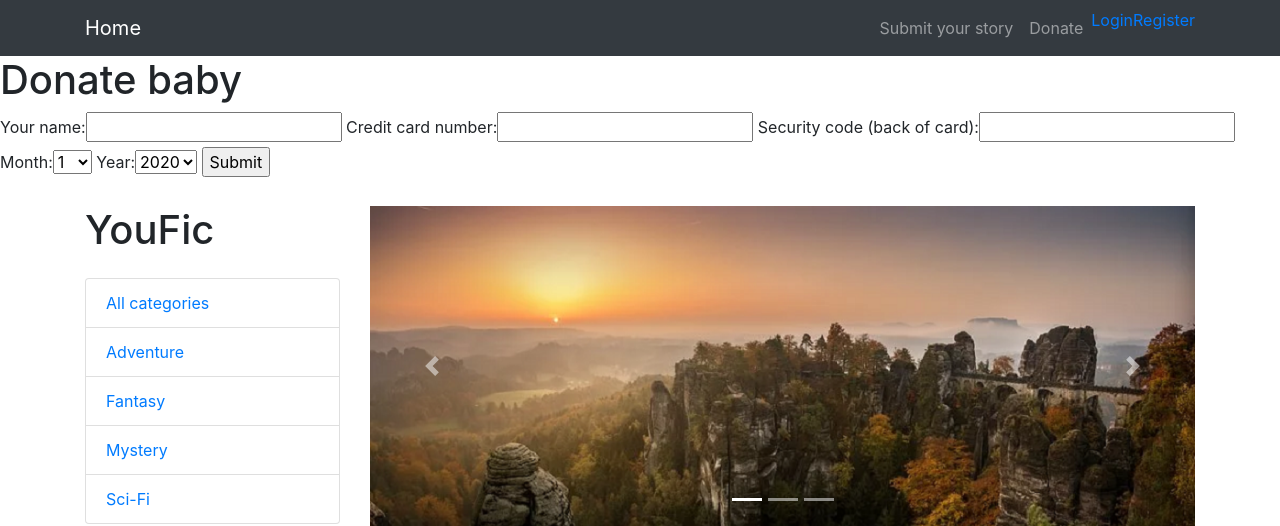
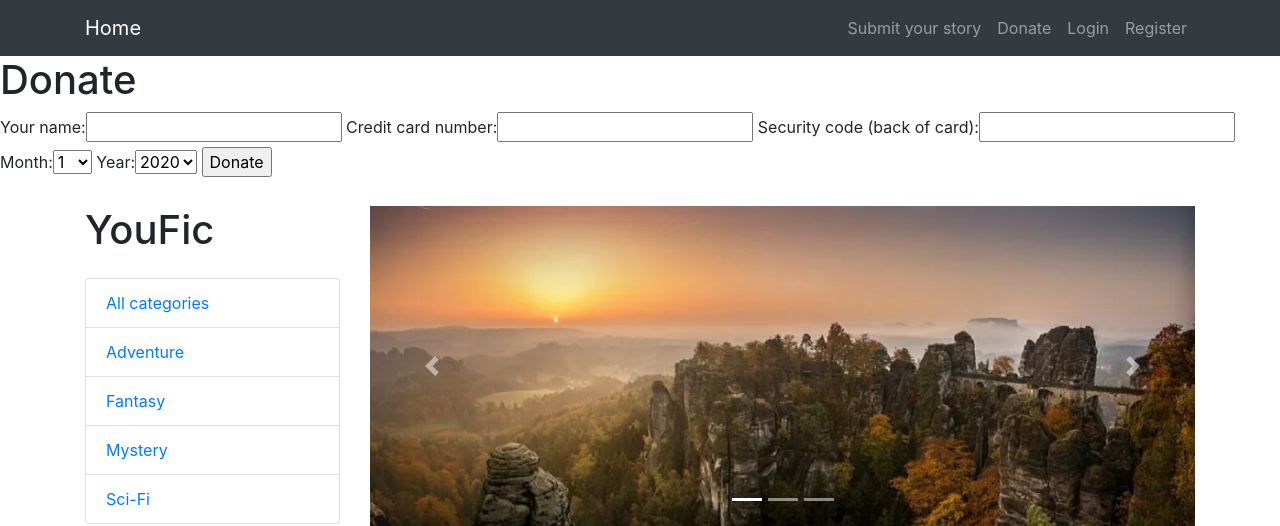
Before and after one commit to andrewdempsey2018/youfic, a Django app: page /donate/donate/ in a window 1280 px wide. Shown: the top 526 px of the page. Run offline with Django 3.2, Linux system fonts and the light colour scheme; some libraries are stand-ins or nearby versions.

Commit message:
Fixed navbar (inconsistent styles on some buttons)

```diff
--- a/donate/templates/donate.html
+++ b/donate/templates/donate.html
@@ -1,12 +1,12 @@
 {% extends 'base.html' %}
 
 {% block content %}
-<h1>Donate baby</h1>
+<h1>Donate</h1>
 
-<form action="/your-name/" method="post">
+<form action="" method="POST">
     {% csrf_token %}
     {{  form  }}
-    <input type="submit" value="Submit">
+    <input type="submit" value="Donate">
 </form>
 
 
--- a/donate/views.py
+++ b/donate/views.py
@@ -7,22 +7,3 @@ from .forms import NameForm
 def donate(request):
     form = NameForm()
     return render(request, "donate.html", {'form': form})
-
-
-def get_name(request):
-    # if this is a POST request we need to process the form data
-    if request.method == "POST":
-        # create a form instance and populate it with data from the request:
-        form = NameForm(request.POST)
-        # check whether it's valid:
-        if form.is_valid():
-            # process the data in form.cleaned_data as required
-            # ...
-            # redirect to a new URL:
-            return HttpResponseRedirect("/thanks/")
-
-    # if a GET (or any other method) we'll create a blank form
-    else:
-        form = NameForm()
-
-    return render(request, "name.html", {"form": form})
--- a/story/views.py
+++ b/story/views.py
@@ -37,8 +37,8 @@ def read(request):
     return render(request, "story/read.html", {"story": story})
 
 
-def submit(request):
-    return render(request, "story/submit.html")
+#def submit(request):
+ #   return render(request, "story/submit.html")
 
 def submit(request):
     if request.method == "POST":
--- a/templates/base.html
+++ b/templates/base.html
@@ -48,11 +48,19 @@
             <a class="nav-link" href="{% url 'donate' %}">Donate</a>
           </li>
           {% if user.is_authenticated %}
-          <li><a href="{% url 'profile' %}">Profile</a></li>
-          <li><a href="{% url 'logout' %}">Logout</a></li>
+          <li class="nav-item">
+            <a class="nav-link" href="{% url 'profile' %}">Profile</a>
+          </li>
+          <li class="nav-item">
+            <a class="nav-link" href="{% url 'logout' %}">Logout</a>
+          </li>
           {% else %}
-          <li><a href="{% url 'login' %}">Login</a></li>
-          <li><a href="{% url 'registration' %}">Register</a></li>
+          <li class="nav-item">
+            <a class="nav-link" href="{% url 'login' %}">Login</a>
+          </li>
+          <li class="nav-item">
+            <a class="nav-link" href="{% url 'registration' %}">Register</a>
+          </li>
           {% endif %}
         </ul>
       </div>
--- a/youfic/settings.py
+++ b/youfic/settings.py
@@ -12,7 +12,7 @@ https://docs.djangoproject.com/en/3.0/ref/settings/
 
 import os
 # Add enviornmant variables
-#import env
+import env
 
 # Build paths inside the project like this: os.path.join(BASE_DIR, ...)
 BASE_DIR = os.path.dirname(os.path.dirname(os.path.abspath(__file__)))
@@ -24,7 +24,7 @@ SECRET_KEY = os.environ.get('SECRET_KEY')
 # See https://docs.djangoproject.com/en/3.0/howto/deployment/checklist/
 
 # SECURITY WARNING: don't run with debug turned on in production!
-#DEBUG = True
+DEBUG = True
 
 ALLOWED_HOSTS = ['localhost', 'youfic.herokuapp.com']
 
```
Also changed, not shown: db.sqlite3, media/images/mysterySmall1_WmrQGTx.png (added).
